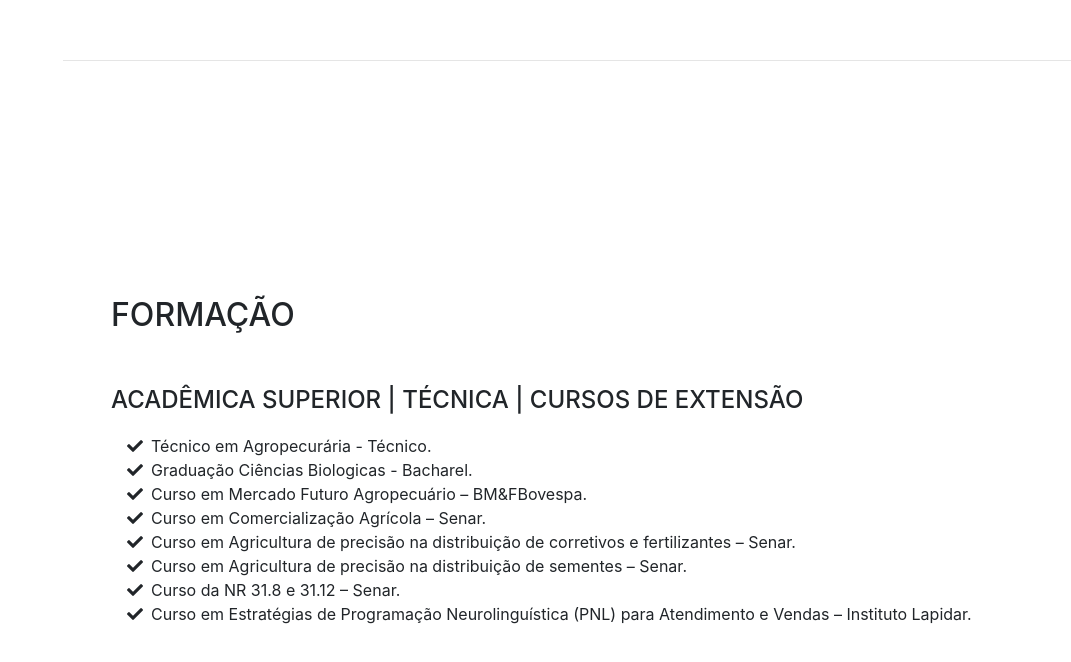
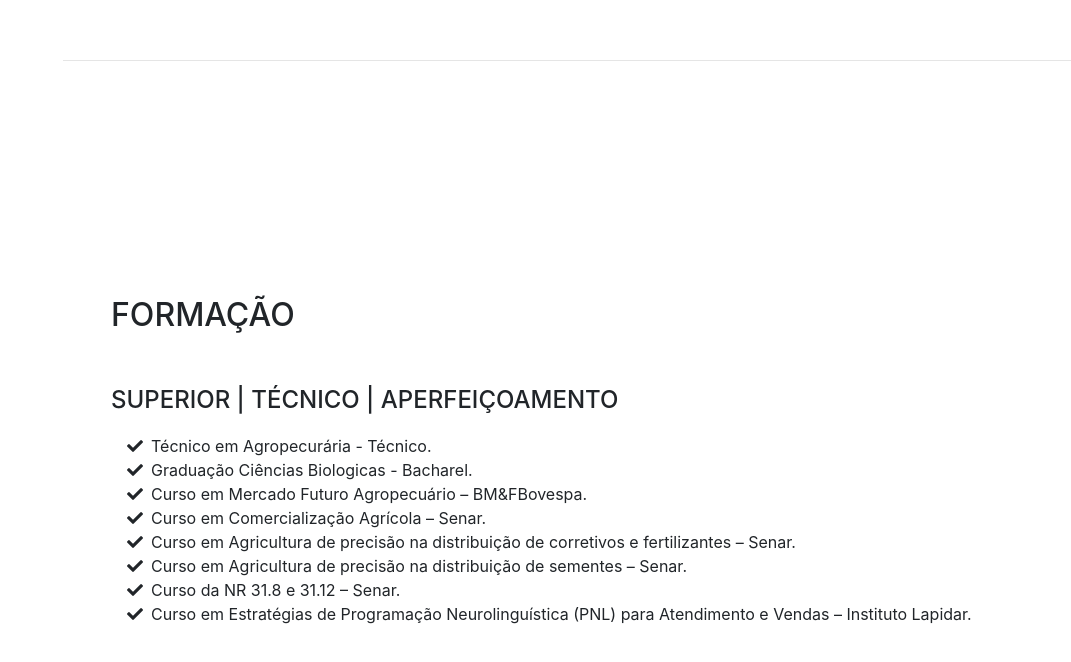
Before and after one commit to brunoagro/brunoagro.github.io, a website with bundled scripts: page index.html in a window 1280 px wide. Shown: the part 1541-2203 px from the top of the page, without its empty margins (209-1280 px from the left). Built offline with nearby package versions, Linux system fonts and the light colour scheme; a web font is replaced by a local one.

Commit message:
update index

```diff
--- a/index.html
+++ b/index.html
@@ -125,8 +125,7 @@
 
             <div class="my-auto">
                 <h2 class="mb-5">Formação</h2>
-
-                <div class="subheading mb-3">Acadêmica Superior | Técnica | Cursos de Extensão</div>
+                <div class="subheading mb-3">Superior | Técnico | Aperfeiçoamento</div>
                 <ul class="fa-ul mb-0">
                     <li>
                         <i class="fa-li fa fa-check"></i>Técnico em Agropecurária - Técnico.
```
